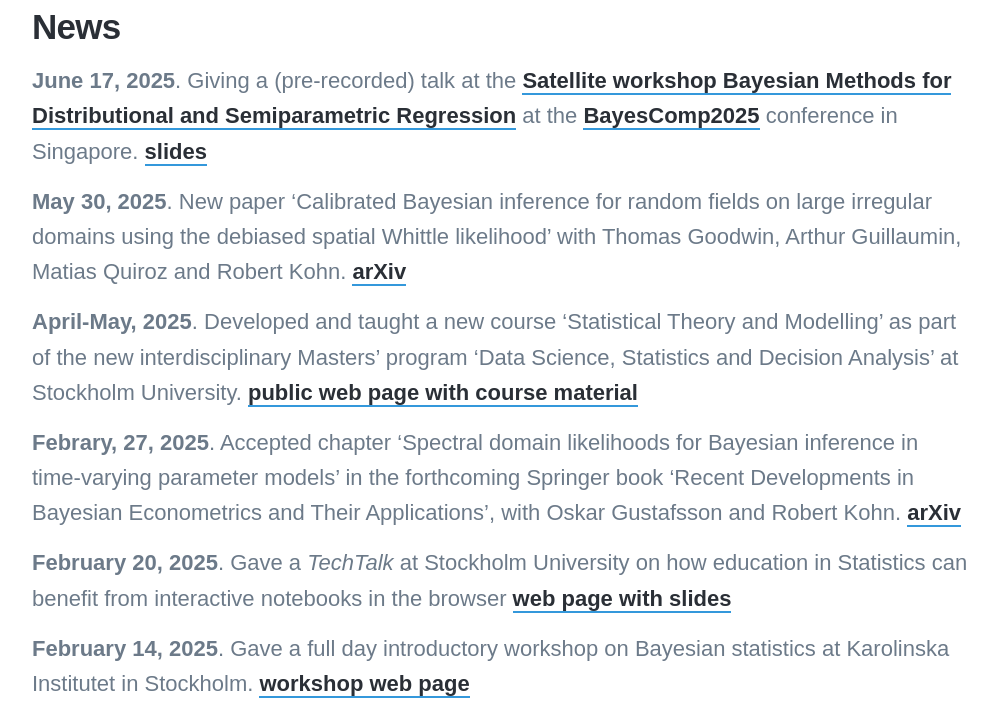
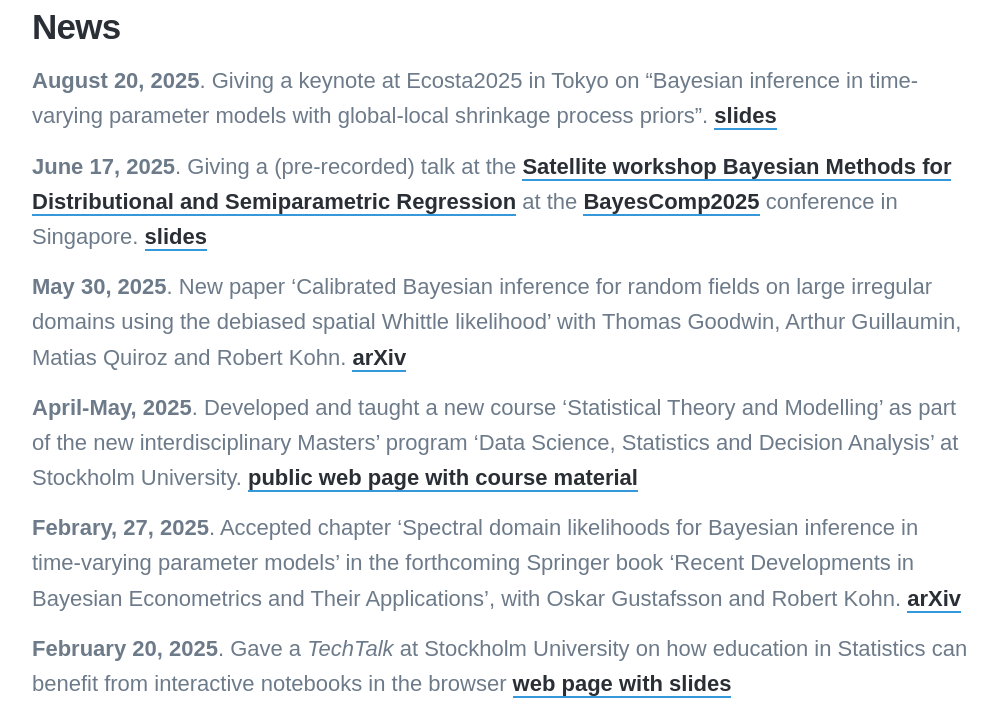
Before and after one commit to mattiasvillani/mattiasvillani.github.io, a Jekyll site: the page built from _pages/news.md, in a window 1280 px wide and 900 px high, scrolled down 416 px, cut to the strip 192-900 px from the top of the window. Shown: the whole strip, without its empty margins (138-1135 px from the left). Built offline with Jekyll 4.4.1, drawn with Linux system fonts in a browser that asks for light colours; nearby versions of some CDN libraries; some web fonts are replaced.

Commit message:
added Ecosta2025 keynote to news page

```diff
--- a/_pages/news.md
+++ b/_pages/news.md
@@ -7,6 +7,8 @@ featured_image: /images/linocut_newspaper.jpg
 
 
 ## News
+
+**August 20, 2025**. Giving a keynote at Ecosta2025 in Tokyo on "Bayesian inference in time-varying parameter models with global-local shrinkage process priors". [slides](https://github.com/mattiasvillani/Talks/blob/master/Ecosta2025Villani.pdf)
 
 **June 17, 2025**. Giving a (pre-recorded) talk at the [Satellite workshop Bayesian Methods for Distributional and Semiparametric Regression](https://kleinlab-statml.github.io/subpages_research/events/BayesComp2025.html) at the [BayesComp2025](https://bayescomp2025.sg/) conference in Singapore. [slides](https://github.com/mattiasvillani/Talks/raw/master/BayesComp2025Villani.pdf)
 
```
